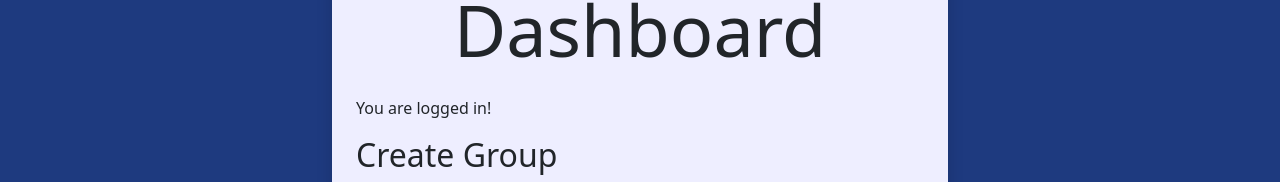
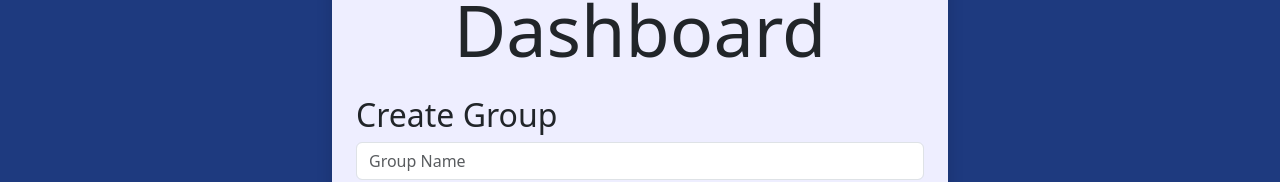
Before and after one commit to ParthP22/Planify, a Next.js app in the folder planify/: page /dashboard in a window 1280 px wide. Shown: the part 192-374 px from the top of the page. Built offline with nearby package versions, Linux system fonts and the light colour scheme; no server answers; the database is empty; sample sign-in values are in the browser's storage.

Commit message:
chore: removed an old p-tag from the dashboard that said that you were logged in

```diff
--- a/planify/src/app/dashboard/page.tsx
+++ b/planify/src/app/dashboard/page.tsx
@@ -87,7 +87,6 @@ export default function Dashboard() {
             <div className="container pt-5 w-50 pb-5">
                 <div className="container white-card mt-5 mw-100 shadow p-4 rounded">
                     <h1 className="display-2 text-center mb-4">Dashboard</h1>
-                    <p>You are logged in!</p>
 
                     <h2>Create Group</h2>
 
```
